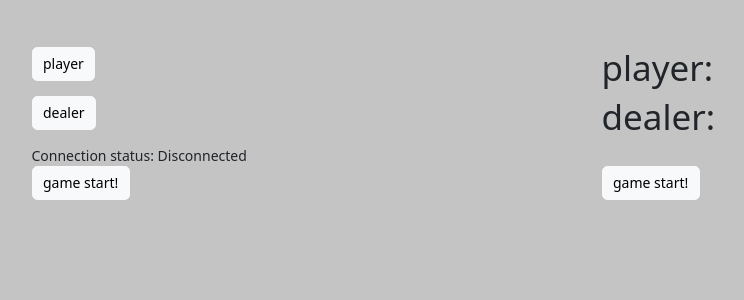
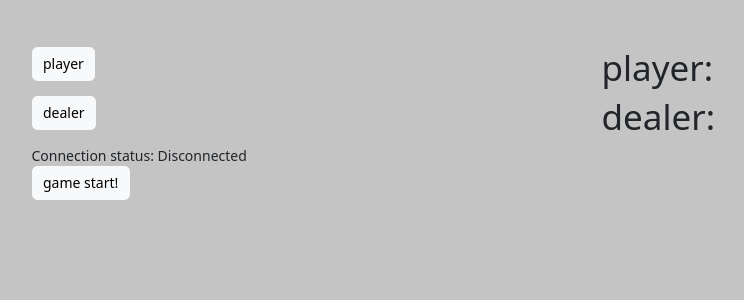
Before and after one commit to MikiKumagai/wordch, a React (Create React App) app in the folder client/: page /home in a window 1280 px wide. Shown: the top 300 px of the page, without its empty margins (49-793 px from the left). Built offline with nearby package versions, Linux system fonts and the light colour scheme.

Commit message:
navigate gamePage by role

```diff
--- a/client/src/pages/Home.js
+++ b/client/src/pages/Home.js
@@ -7,6 +7,7 @@ import { GameContext } from "../GameProvider";
 export default function Home() {
   const [player, setPlayer] = useState([]);
   const [dealer, setDealer] = useState("");
+  const [role, setRole] = useState("");
   const { connected, stompClient } = useStomp();
   const { user } = useContext(GameContext);
   const navigate = useNavigate();
@@ -15,9 +16,13 @@ export default function Home() {
     if (connected) {
       const subscription = stompClient.subscribe('/topic/role_amount', (roleAmount) => {
         const data = JSON.parse(roleAmount.body);
-        console.log(data);
-          setPlayer(data.playerList)
-          setDealer(data.dealer)
+        setPlayer(data.playerList)
+        setDealer(data.dealer)
+        if(user === data.dealer){
+          setRole("dealer")
+        }else if(data.playerList.includes(user)){
+          setRole("player")
+        }
       });
       return () => {
         if (subscription) subscription.unsubscribe();
@@ -37,12 +42,12 @@ export default function Home() {
     }
   };
 
-  const startGameAsPlayer = () => {
-    navigate('/player');
-  }
-
-  const startGameAsDealer = () => {
-    navigate('/dealer');
+  const startGame = () => {
+    if(role === "dealer"){
+      navigate('/dealer');
+    }else if(role === "player"){
+      navigate('/player');
+    }else{}
   }
 
   return (
@@ -70,10 +75,7 @@ export default function Home() {
 
       <Row>
         <Col>
-          <Button variant='light' type="button" onClick={()=>startGameAsPlayer()}>game start!</Button>
-        </Col>
-        <Col>
-          <Button variant='light' type="button" onClick={()=>startGameAsDealer()}>game start!</Button>
+          <Button variant='light' type="button" onClick={()=>startGame()}>game start!</Button>
         </Col>
       </Row>
     </Container>
```
